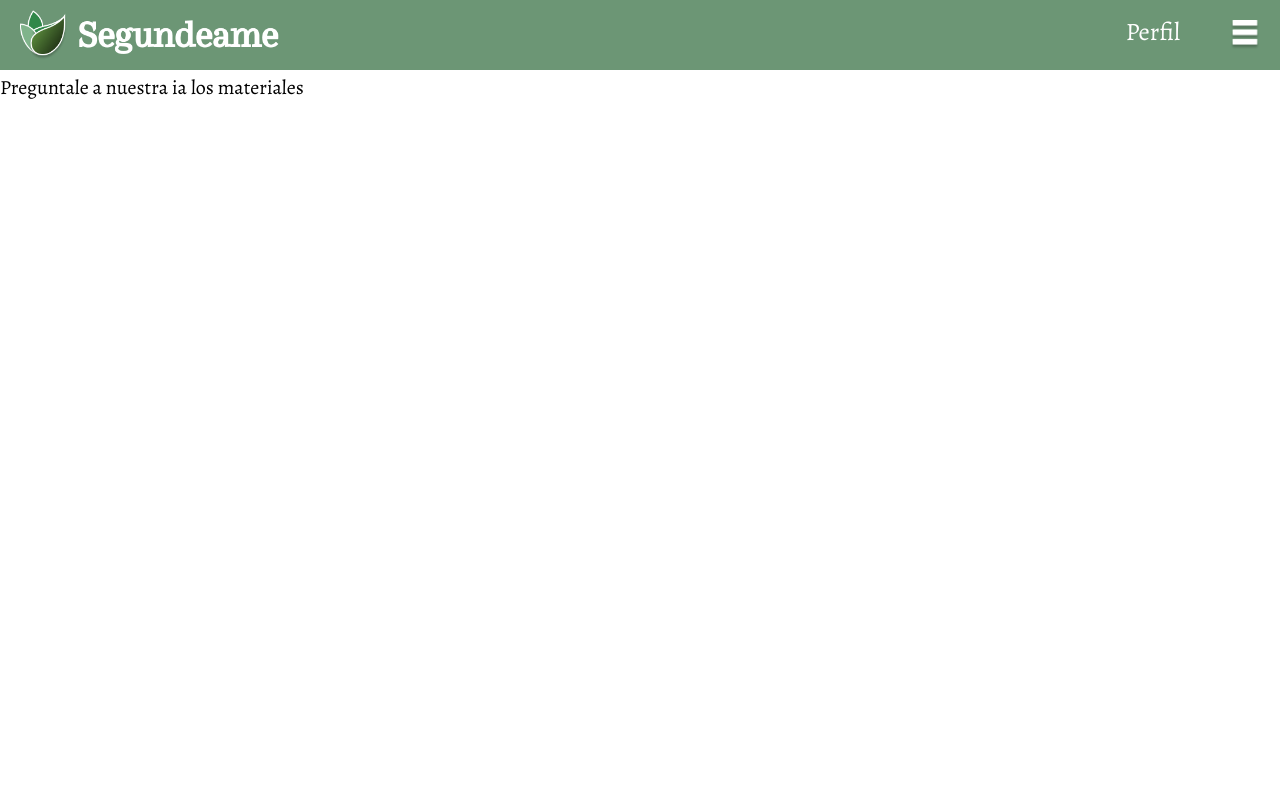
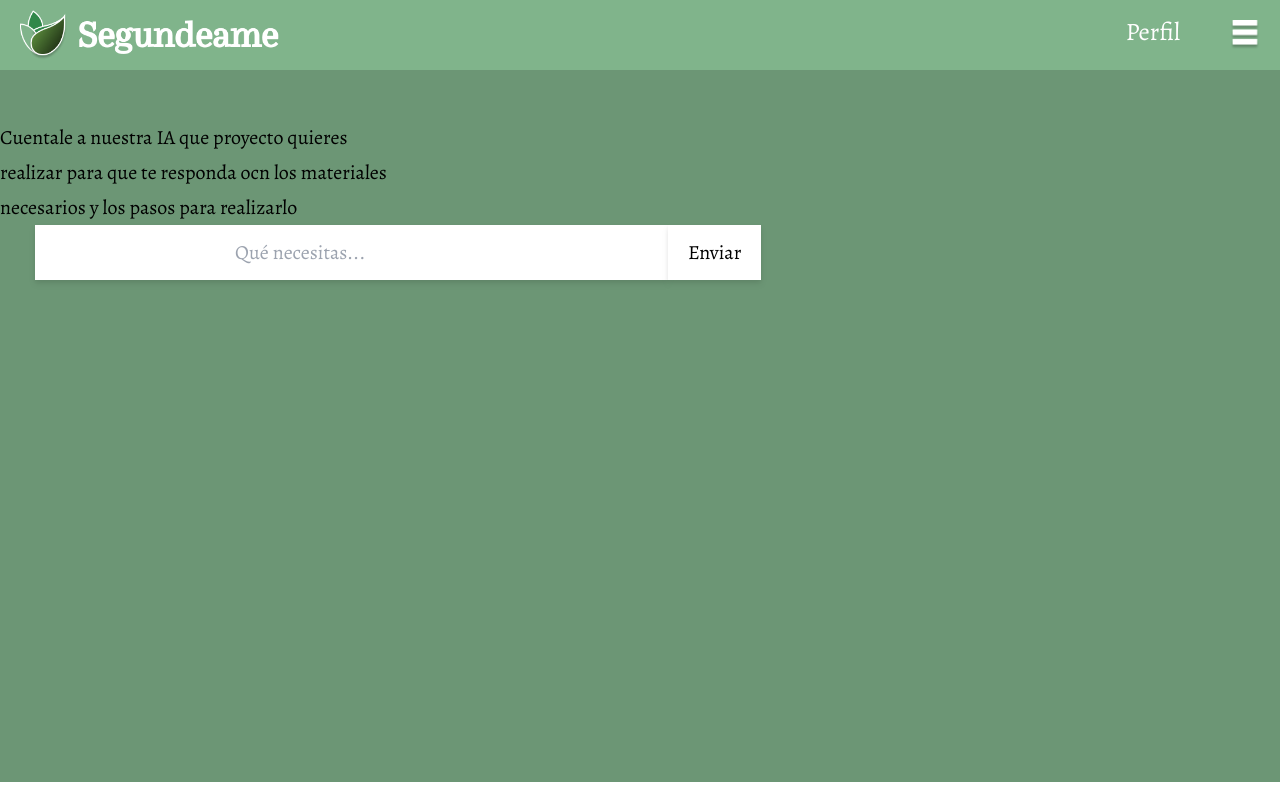
Before and after one commit to ilangar/Segundeame, a Next.js app in the folder segundeame/: page /ia in a window 1280 px wide. Built offline with nearby package versions, Linux system fonts and the light colour scheme.

Commit message:
Rediseño de chatIA y cambios en en la pagina IA

```diff
--- a/segundeame/app/(ia)/ia/page.jsx
+++ b/segundeame/app/(ia)/ia/page.jsx
@@ -1,9 +1,13 @@
+import ChatIA from "@/app/components/chatIA";
+
 export default function IA() {
 
     return (
 
-    <div className="bg-">
-      <h1>Preguntale a nuestra ia los materiales</h1>
+    <div className="bg-[#6C9675] h-[89%] ">
+      <div >
+        <ChatIA/>
+      </div>
     </div>
 
 
--- a/segundeame/app/(material)/subir-material/page.jsx
+++ b/segundeame/app/(material)/subir-material/page.jsx
@@ -1,14 +1,16 @@
 export default function SubirMaterialesPage (){
     return(
-        <main className="">
-        <div className="flex align-center justify-center w-full flex-col overflow-hidden">
+        <main className="h-[70%]">
+        <div className="flex align-center justify-center mt-16 w-full flex-col overflow-hidden">
             <form action="" className="flex align-center justify-center">
                 <fieldset className="flex align-center justify-center flex-col gap-y-2">
                     <label htmlFor="" className="block border border-[#80B48B] rounded-md py-2 px-4 mr-2">Imagen (máximo 10)*
                         <input type="file" accept="image/*" multiple className="cursor-pointer" />
                     </label>
                     <label htmlFor="" className="block border border-[#80B48B] rounded-md py-2 px-4 mr-2">
-                        <input type="text" required placeholder="Materiales*" classNeame=""/>
+                        <input type="text" required placeholder="Materiales*"
+                        classNeame="border border-[#80B48B] rounded-md py-2 px-4 mr-2 focus:outline-none focus:ring-2 focus:ring-[#6C9675]"/>
+
                     </label>
                     <label htmlFor="" className="block border border-[#80B48B] rounded-md py-2 px-4 mr-2">
                         <input type="text" required placeholder="Descripción*"/>
--- /dev/null
+++ b/segundeame/app/components/chatIA.jsx
@@ -0,0 +1,59 @@
+"use client"
+
+//FALTA CONECTARLO A LA BASE DE DATOS
+
+
+import React, { useState } from 'react';
+
+const ChatIA = ({ onSearch }) => {
+  const [send, setSend] = useState(false)
+  const [searchTerm, setSearchTerm] = useState('');
+
+  const handleSearchChange = (event) => {
+    setSearchTerm(event.target.value);
+  }
+
+  const handleSearchSubmit = (event) => {
+    event.preventDefault();
+    onSearch(searchTerm);
+  }
+
+  const handleSend = () => {
+    if(send === true) {
+      setSend(false)
+    } else {
+      setSend(true)
+    }
+  }
+
+  return (
+
+    <div className="flex align-center justify-center flex-col ">
+      <div>
+        {send ? (
+          <h1 className="flex align-center justify-center mt-10">Respuesta</h1>
+        ):(
+          <h1 className="flex align-center justify-center mt-10 w-[400px]">Cuentale a nuestra IA que proyecto quieres realizar para que te responda ocn los materiales necesarios y los pasos para realizarlo</h1>
+         )}
+        </div>
+        <form onSubmit={handleSearchSubmit} className="flex items-center">
+
+          <input type="text"
+            placeholder="Qué necesitas..."
+            value={searchTerm}
+            onChange={handleSearchChange}
+            className=" flex ml-7 mb- py-2 px-40 focus:outline-none focus:ring-2 focus:ring-[#6C9675] drop-shadow-md"
+          />
+          <button
+            type="submit"
+            className=" mb-[px] bg-white py-2 px-4 hover:bg-[#80B48B] focus:outline-none drop-shadow-md"
+            onClick = {handleSend}
+            >
+
+          Enviar</button>
+        </form>
+    </div>
+  )
+}
+
+export default ChatIA;
--- a/segundeame/app/layout.jsx
+++ b/segundeame/app/layout.jsx
@@ -14,7 +14,7 @@ export default function RootLayout({ children }) {
   return (
     <html lang="es" className="text-xl">
       <body className={inter.className}>
-        <header className="w-full flex justify-between align-center bg-[#6C9675] text-xl">
+        <header className="w-full flex justify-between align-center bg-[#80B48B] text-xl">
           <div className="flex align-center justify-center  ml-2">
             <a href="./" className="flex align-center justify-center m-2"><img src="\logo.png" alt="logo de segundeame" className="h-10" /></a>
           </div>
```
